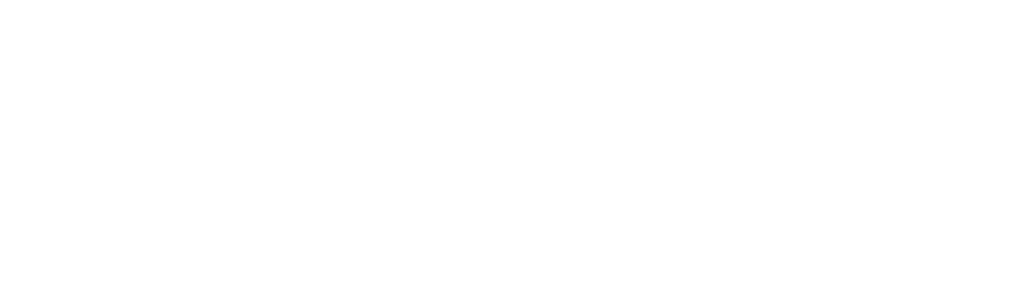
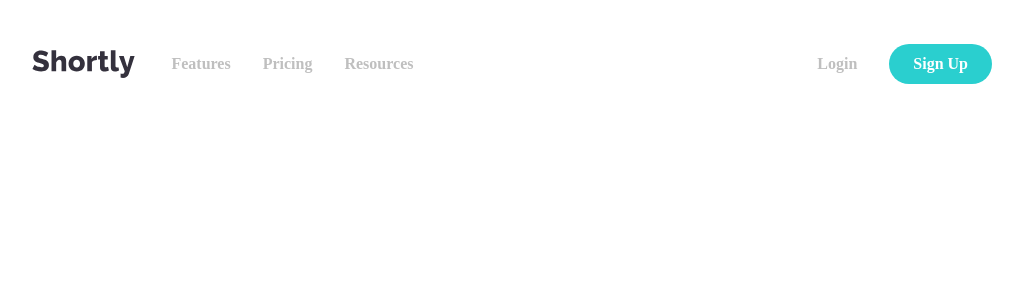
Before and after one commit to khatri2002/url-shortening-api, a React (Create React App) app: page / in a window 1280 px wide. Shown: the top 300 px of the page, without its empty margins (128-1151 px from the left). Built offline with nearby package versions, Linux system fonts and the light colour scheme.

Commit message:
feat(navbar implemented)

```diff
--- a/package.json
+++ b/package.json
@@ -10,8 +10,10 @@
     "@types/node": "^16.18.122",
     "@types/react": "^18.3.17",
     "@types/react-dom": "^18.3.5",
+    "classnames": "^2.5.1",
     "react": "^19.0.0",
     "react-dom": "^19.0.0",
+    "react-icons": "^5.4.0",
     "react-scripts": "5.0.1",
     "sass": "^1.83.0",
     "typescript": "^4.9.5",
--- /dev/null
+++ b/src/components/navbar/Navbar.module.scss
@@ -0,0 +1,52 @@
+nav {
+  @apply mt-6 flex items-center justify-between gap-x-9 px-6 py-2 sm:mt-7 sm:justify-start sm:px-8 sm:py-4 md:px-16 lg:px-40;
+
+  .logo img {
+    @apply cursor-pointer;
+  }
+
+  .navItems {
+    @apply bg-dark-Violet invisible absolute left-0 right-0 top-20 mx-auto flex w-11/12 flex-col items-center justify-between gap-y-6 rounded-lg p-8 opacity-0 transition duration-200 sm:visible sm:static sm:w-full sm:flex-row sm:rounded-none sm:bg-transparent sm:p-0 sm:opacity-100;
+
+    .nav {
+      @apply flex flex-col items-center gap-6 sm:flex-row lg:gap-8;
+
+      li span {
+        @apply sm:text-gray sm:hover:text-very-dark-violet cursor-pointer text-base font-semibold text-white transition duration-200 sm:text-sm md:text-base;
+      }
+    }
+
+    .separator {
+      @apply bg-gray block w-full opacity-30 sm:hidden;
+      height: 1px;
+    }
+
+    .action {
+      @apply flex w-full flex-col items-center gap-6 sm:w-auto sm:flex-row lg:gap-8;
+
+      .item {
+        @apply w-full text-center sm:w-auto;
+
+        .login {
+          @apply sm:text-gray sm:hover:text-very-dark-violet text-base font-semibold text-white transition duration-200 sm:text-sm md:text-base;
+        }
+
+        .signUp {
+          @apply bg-cyan hover:bg-cyan/50 w-full rounded-full px-6 py-2 text-base font-semibold text-white transition duration-200 sm:w-auto sm:text-sm md:text-base;
+        }
+      }
+    }
+
+    &.show {
+      @apply visible opacity-100;
+    }
+  }
+
+  .iconContainer {
+    @apply block sm:hidden;
+
+    .icon {
+      @apply text-3xl text-slate-500;
+    }
+  }
+}
--- /dev/null
+++ b/src/components/navbar/Navbar.tsx
@@ -0,0 +1,54 @@
+import { useState } from "react";
+
+import classNames from "classnames";
+import { RxHamburgerMenu } from "react-icons/rx";
+
+import styles from "./Navbar.module.scss";
+
+import { Logo } from "../../assets/images";
+
+const Navbar = () => {
+  const [showNavbar, setShowNavbar] = useState(false);
+
+  return (
+    <nav>
+      <div className={styles.logo}>
+        <img src={Logo} alt="logo" />
+      </div>
+      <div
+        className={classNames({
+          [styles.navItems]: true,
+          [styles.show]: showNavbar,
+        })}
+      >
+        <ul className={styles.nav}>
+          <li className={styles.item}>
+            <span>Features</span>
+          </li>
+          <li className={styles.item}>
+            <span>Pricing</span>
+          </li>
+          <li className={styles.item}>
+            <span>Resources</span>
+          </li>
+        </ul>
+        <span className={styles.separator} />
+        <ul className={styles.action}>
+          <li className={styles.item}>
+            <button className={styles.login}>Login</button>
+          </li>
+          <li className={styles.item}>
+            <button className={styles.signUp}>Sign Up</button>
+          </li>
+        </ul>
+      </div>
+      <div className={styles.iconContainer}>
+        <button onClick={() => setShowNavbar((prev) => !prev)}>
+          <RxHamburgerMenu className={styles.icon} />
+        </button>
+      </div>
+    </nav>
+  );
+};
+
+export default Navbar;
--- a/src/pages/home/Home.tsx
+++ b/src/pages/home/Home.tsx
@@ -1,7 +1,11 @@
-import styles from "./Home.module.scss";
+import Navbar from "../../components/navbar/Navbar";
 
 const Home = () => {
-  return <main className={styles.main}></main>;
+  return (
+    <main>
+      <Navbar />
+    </main>
+  );
 };
 
 export default Home;
```
Also changed, not shown: src/pages/home/Home.module.scss (deleted), 1 other file (tests, documents, lock files or other folders).
